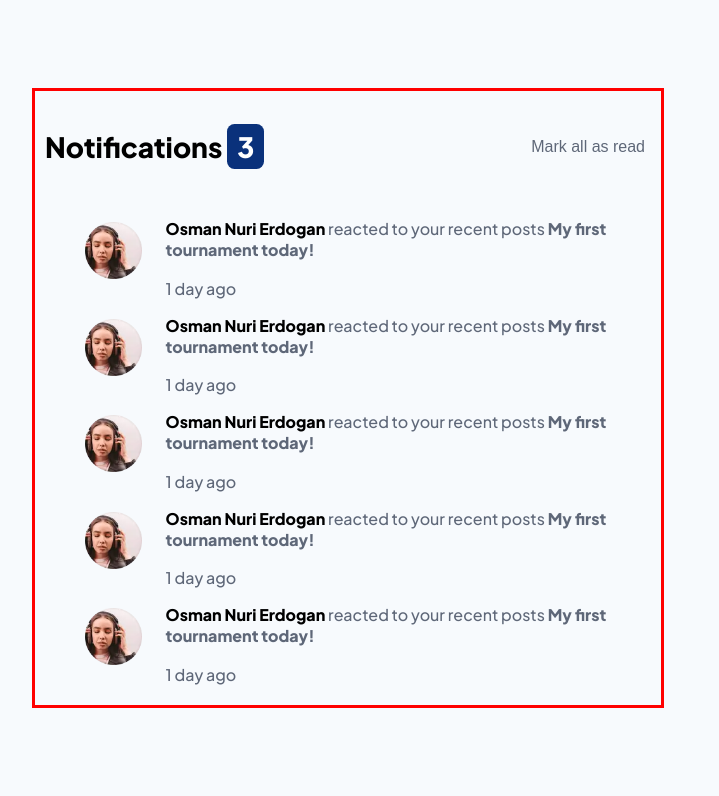
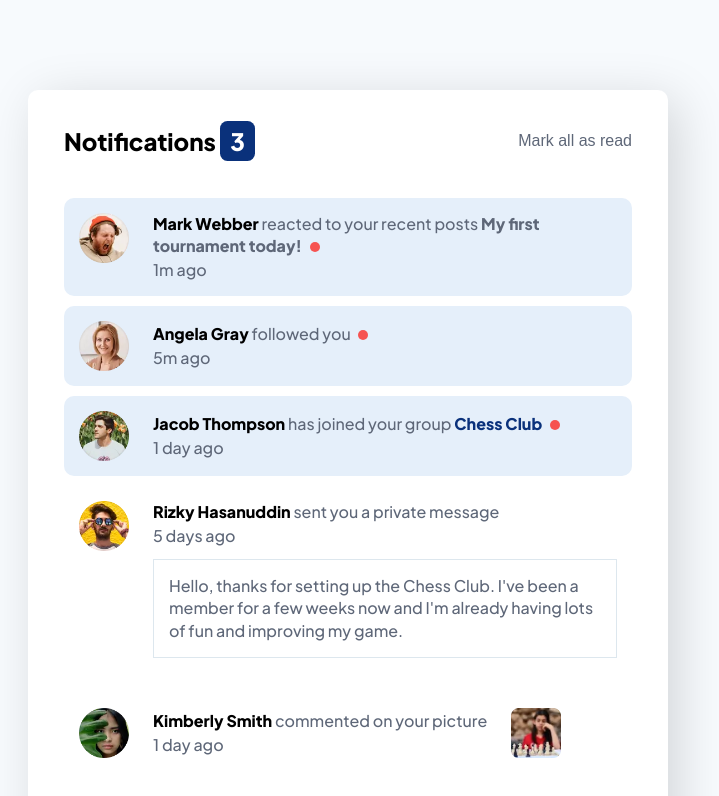
Before and after one commit to osmannurierdogan/fem-notifications-page-vue, a Vue app: page / in a window 1280 px wide. Shown: the top 796 px of the page, without its empty margins (292-1011 px from the left). Built offline with nearby package versions, Linux system fonts and the light colour scheme.

Commit message:
Challenge completed.

```diff
--- /dev/null
+++ b/db.json
@@ -0,0 +1,90 @@
+{
+  "notificationList": [
+    {
+      "user": {
+        "name": "Mark Webber",
+        "image_url": "./src/assets/images/avatar-mark-webber.webp"
+      },
+      "status": "unread",
+      "prefix": "reacted to your recent posts",
+      "title": "My first tournament today!",
+      "time": "1m ago",
+      "type": "post",
+      "id": "1111"
+    },
+    {
+      "user": {
+        "name": "Angela Gray",
+        "image_url": "./src/assets/images/avatar-angela-gray.webp"
+      },
+      "status": "unread",
+      "prefix": "followed you",
+      "title": null,
+      "time": "5m ago",
+      "type": "follow",
+      "id": "1112"
+    },
+    {
+      "user": {
+        "name": "Jacob Thompson",
+        "image_url": "./src/assets/images/avatar-jacob-thompson.webp"
+      },
+      "status": "unread",
+      "prefix": "has joined your group",
+      "title": "Chess Club",
+      "time": "1 day ago",
+      "type": "group",
+      "id": "1113"
+    },
+    {
+      "user": {
+        "name": "Rizky Hasanuddin",
+        "image_url": "./src/assets/images/avatar-rizky-hasanuddin.webp"
+      },
+      "status": "read",
+      "prefix": "sent you a private message",
+      "title": null,
+      "time": "5 days ago",
+      "type": "dm",
+      "message": "Hello, thanks for setting up the Chess Club. I've been a member for a few weeks now and I'm already having lots of fun and improving my game.",
+      "id": "1114"
+    },
+    {
+      "user": {
+        "name": "Kimberly Smith",
+        "image_url": "./src/assets/images/avatar-kimberly-smith.webp"
+      },
+      "status": "read",
+      "prefix": "commented on your picture",
+      "title": null,
+      "time": "1 day ago",
+      "type": "comment",
+      "comment_image": "./src/assets/images/image-chess.webp",
+      "id": "1115"
+    },
+    {
+      "user": {
+        "name": "Nathan Peterson",
+        "image_url": "./src/assets/images/avatar-nathan-peterson.webp"
+      },
+      "status": "read",
+      "prefix": "reacted to your recent post",
+      "title": "5 end-game strategies to increase your win rate",
+      "time": "2 weeks ago",
+      "type": "post",
+      "id": "1116"
+    },
+    {
+      "user": {
+        "name": "Anna Kim",
+        "image_url": "./src/assets/images/avatar-anna-kim.webp"
+      },
+      "status": "read",
+      "prefix": "left the group",
+      "title": "Chess Club",
+      "time": "2 weeks ago",
+      "type": "group",
+      "id": "1117"
+    }
+  ]
+}
--- a/src/App.vue
+++ b/src/App.vue
@@ -1,41 +1,61 @@
 <template lang="pug">
 main.container
-  NotificationHeaderComponent
-  NotificationListComponent
-  //FooterComponent
+  NotificationHeaderComponent(:notificationCount="notificationListLength", :markAllRead="markAllRead")
+  NotificationListComponent(:notificationList="notificationList")
 </template>
 
 <script setup>
 import FooterComponent from "./components/FooterComponent.vue";
 import NotificationHeaderComponent from "./components/NotificationHeaderComponent.vue";
 import NotificationListComponent from "./components/NotificationListComponent.vue";
+import { computed, ref, onMounted } from "vue";
+const notificationList = ref([]);
+const fetchData = async () => {
+  await fetch("db.json")
+    .then((response) => response.json())
+    .then((data) => {
+      notificationList.value = data.notificationList;
+    });
+};
+const notificationListLength = computed(() => {
+  return notificationList.value.filter((i) => i.status == "unread").length;
+});
+const markAllRead = () => {
+  notificationList.value.forEach((item) => (item.status = "read"));
+};
+onMounted(() => {
+  fetchData();
+});
 </script>
 
 <style lang="scss">
 @import "./assets/sass/variables";
+@import "./assets/sass/mixins";
 html {
   font-size: 62.5%;
+  @include responsive(tab-port) {
+    font-size: 55%;
+  }
 }
 body {
   background-color: $color-secondary-very-light-grayish-blue;
   font-family: $font-family-primary;
 }
-#app {
-  /* font-family: Avenir, Helvetica, Arial, sans-serif;
-  -webkit-font-smoothing: antialiased;
-  -moz-osx-font-smoothing: grayscale;
-  text-align: center;
-  color: #2c3e50;
-  margin-top: 60px; */
-}
 .container {
-  /* width: 120rem; */
-  /* align-items: center; */
   display: flex;
   justify-content: space-between;
   flex-direction: column;
-  border: 3px solid red;
+  background-color: $color-secondary-white;
+  box-shadow: 1rem 1rem 5rem rgba(0, 0, 0, 0.15);
+  border-radius: 1rem;
   margin: 7% 25%;
-  padding: 1rem;
+  padding: 3.6rem;
+  @include responsive(tab-port) {
+    margin: 7% 15%;
+  }
+  @include responsive(phone) {
+    margin: 0;
+    padding: 2.4rem;
+  }
 }
 </style>
--- a/src/assets/sass/_mixins.scss
+++ b/src/assets/sass/_mixins.scss
@@ -1,7 +1,7 @@
 @mixin responsive($breakpoint) {
   @if $breakpoint == phone {
-    @media (max-width: 35em) {
-      // 384px
+    @media (max-width: 32em) {
+      // 560px
       @content;
     }
   }
--- a/src/assets/sass/_variables.scss
+++ b/src/assets/sass/_variables.scss
@@ -14,6 +14,13 @@ $font-weight-medium: 500;
 $font-weight-extra-bold: 800;
 $font-family-primary: "Plus Jakarta Sans", sans-serif;
 
+* {
+  margin: 0;
+  padding: 0;
+  box-sizing: border-box;
+  list-style: none;
+  text-decoration: none;
+}
 .button {
   &--mark-all-read {
     border: none;
--- a/src/components/FooterComponent.vue
+++ b/src/components/FooterComponent.vue
@@ -1,7 +1,7 @@
 <template lang="pug">
 div.attribution Challenge by #[a(href="https://www.frontendmentor.io?ref=challenge" target="_blank") Frontend Mentor]. Coded by #[a(href="https://www.frontendmentor.io/profile/osmannurierdogan" target="_blank") Osman Nuri Erdogan]
 </template>
-<style lang="scss" scoped>
+<style lang="scss">
 .attribution {
   font-size: 11px;
   text-align: center;
--- a/src/components/NotificationHeaderComponent.vue
+++ b/src/components/NotificationHeaderComponent.vue
@@ -1,8 +1,20 @@
 <template lang="pug">
 div.notification__header
-  h3 Notifications #[span.notification__quantity 3]
-  button.button.button--mark-all-read Mark all as read
+  h3 Notifications #[span.notification__quantity {{ props.notificationCount }}]
+  button.button.button--mark-all-read(@click="markAllRead") Mark all as read
 </template>
+<script setup>
+const props = defineProps({
+  notificationCount: {
+    type: Number,
+    required: true,
+  },
+  markAllRead: {
+    type: Function,
+    required: true,
+  },
+});
+</script>
 <style lang="scss">
 @import "../assets/sass/variables";
 .notification {
@@ -10,11 +22,10 @@ div.notification__header
     display: flex;
     align-items: center;
     justify-content: space-between;
-    /* border: 3px solid orangered; */
     & h3 {
-      font-size: 2.8rem;
-      /* border: 3px solid pink; */
+      font-size: 2.4rem;
     }
+    margin-bottom: 3.2rem;
   }
   &__quantity {
     font-weight: $font-weight-extra-bold;
--- a/src/components/NotificationItemComponent.vue
+++ b/src/components/NotificationItemComponent.vue
@@ -1,42 +1,61 @@
 <template lang="pug">
-li.notification__item
-  //img.notification__image(:src="notification.user.image_url")
-  img.notification__image(src="../assets/images/avatar-anna-kim.webp")
+li.notification__item(:class="addUnreadStyles" @click="toggleReadUnread")
+  img.notification__image(:src="props.notification.user.image_url")
   div.notification__content
-    p #[strong.notification__content__user-name {{ notification.user.name }}] #[span.notification__content__prefix {{ notification.prefix }}] #[span.notification__content__title {{ notification.title }}]
-    span.notification__content__time {{notification.time}}
+    p #[strong.notification__content__user-name {{ props.notification.user.name }}]  #[span.notification__content__prefix {{ props.notification.prefix }} ] #[span.notification__content__title(:class="groupTextColor") {{ props.notification.title }} ] #[span.notification__content__status(v-if="props.notification.status == 'unread'")]
+    span.notification__content__time {{ props.notification.time }}
+    p.notification__content__message(v-if="props.notification.type== 'dm'") {{ props.notification?.message}}
+  img(v-if="props.notification.type=='comment'").notification__comment-image(:src="props.notification.comment_image")
 </template>
 <script setup>
+import { computed } from "vue";
 const props = defineProps({
   notification: {
     type: Object,
     required: true,
   },
 });
+const groupTextColor = computed(() => {
+  return props.notification.type == "group" ? "blue-text" : "";
+});
+const addUnreadStyles = computed(() => {
+  return props.notification.status == "unread" ? "unread-item" : "";
+});
+const toggleReadUnread = () => {
+  if (props.notification.status == "read") {
+    props.notification.status = "unread";
+  } else {
+    props.notification.status = "read";
+  }
+};
 </script>
 <style lang="scss">
 @import "../assets/sass/variables";
+@import "../assets/sass/mixins";
 .notification {
   &__item {
     font-size: $font-size-paragraph;
-    list-style: none;
     display: flex;
     align-items: center;
     justify-content: flex-start;
     gap: 2.4rem;
+    padding: 1.5rem;
+    margin: 1rem 0;
+    border-radius: 1rem;
+    cursor: pointer;
   }
   &__image {
-    width: 10%;
-    height: auto;
+    width: 5rem;
+    align-self: flex-start;
   }
   &__content {
     display: flex;
     align-items: flex-start;
     justify-content: flex-start;
     flex-direction: column;
+    line-height: 1.4;
     gap: 0.15rem;
     &__prefix {
-      /* color: $color-secondary-grayish-blue; */
       color: $color-secondary-dark-grayish-blue;
       font-weight: $font-weight-medium;
     }
@@ -50,6 +69,30 @@ const props = defineProps({
     &__time {
       color: $color-secondary-dark-grayish-blue;
     }
+    &__status {
+      border-radius: 50%;
+      margin-left: 0.5rem;
+      width: 1rem;
+      height: 1rem;
+      display: inline-block;
+      background-color: $color-primary-red;
+    }
+    &__message {
+      margin: 1rem 0;
+      padding: 1.5rem;
+      border: 1px solid $color-secondary-light-grayish-blue-2;
+      color: $color-secondary-dark-grayish-blue;
+    }
+  }
+  &__comment-image {
+    align-self: flex-start;
+    width: 5rem;
   }
 }
+.blue-text {
+  color: $color-primary-blue;
+}
+.unread-item {
+  background-color: $color-secondary-light-grayish-blue-1;
+}
 </style>
--- a/src/components/NotificationListComponent.vue
+++ b/src/components/NotificationListComponent.vue
@@ -1,23 +1,14 @@
 <template lang="pug">
 ul.notification__list
-  NotificationItemComponent(v-for="i in 5" :key="i" :notification="notification") {{ i }}
+  NotificationItemComponent(v-for="notification in props.notificationList" :key="notification.id" :notification="notification")
 </template>
 <script setup>
 import NotificationItemComponent from "./NotificationItemComponent.vue";
 import { ref } from "vue";
-const notification = ref({
-  user: {
-    name: "Osman Nuri Erdogan",
-    image_url:
-      "https://media.istockphoto.com/photos/trangthailand-october-24-2019-customer-lay-down-new-macbook-pro-2019-picture-id1183532123?s=612x612",
+const props = defineProps({
+  notificationList: {
+    type: Array,
+    required: true,
   },
-  status: "unread",
-  prefix: "reacted to your recent posts",
-  title: "My first tournament today!",
-  time: "1 day ago",
 });
-// return { notification };
 </script>
-<style lang="scss">
-@import "../assets/sass/variables";
-</style>
```
Also changed, not shown: src/components/HelloWorld.vue (deleted, +0 -14 lines).
